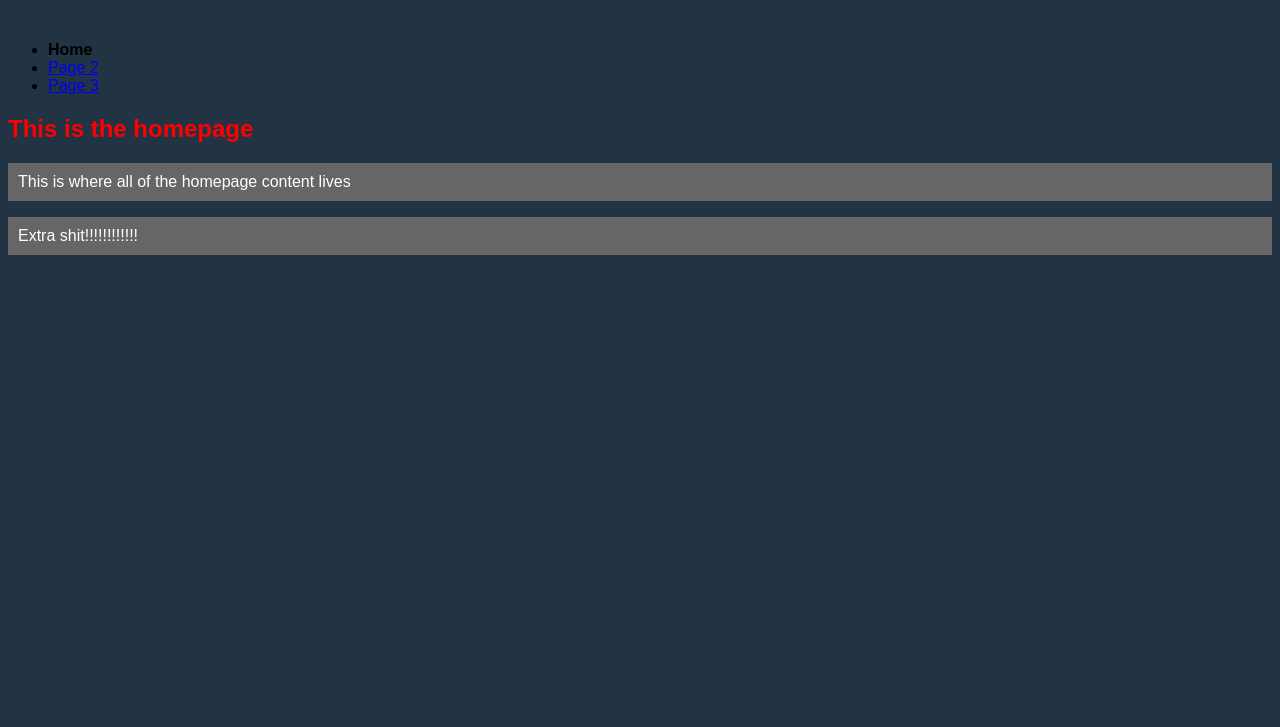
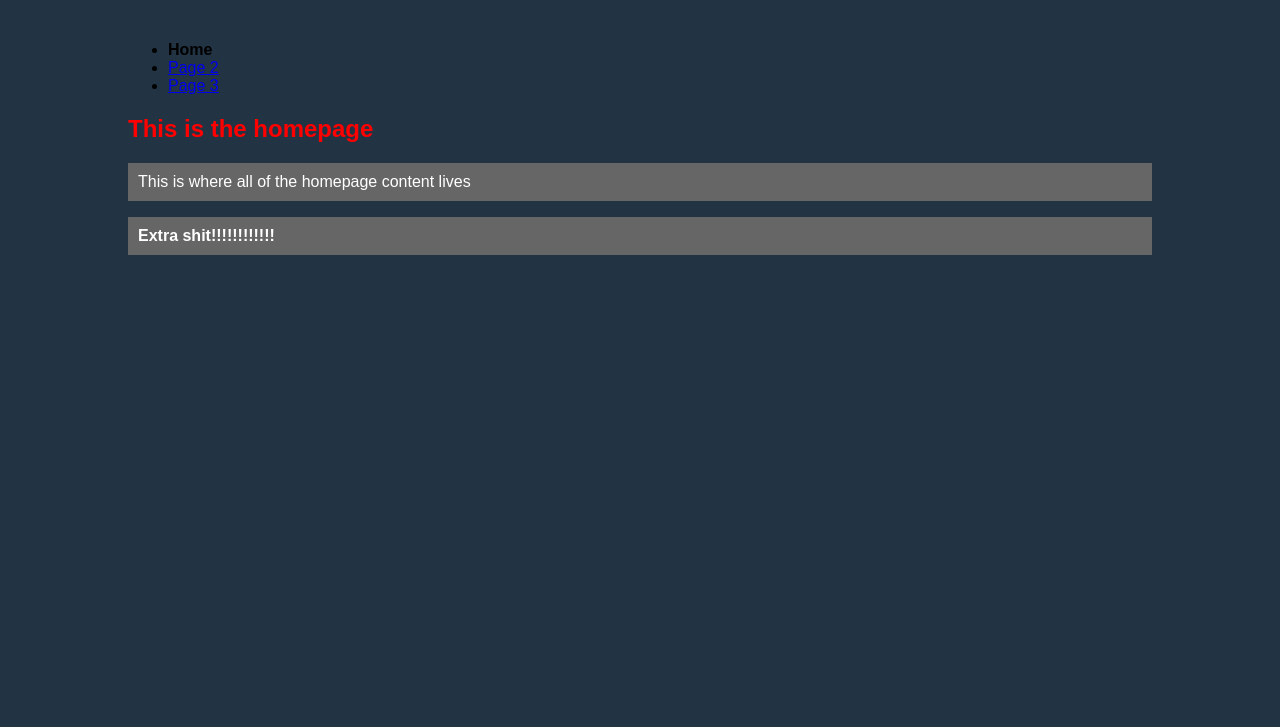
Before and after one commit to dharrisNUFC/html-css-js, a plain HTML site: page Index.html in a window 1280 px wide. Shown: the part 73-800 px from the top of the page. Drawn offline with Linux system fonts and the light colour scheme.

Commit message:
commit on 'master'

```diff
--- a/Index.html
+++ b/Index.html
@@ -15,6 +15,6 @@
         </ul>
         <h2>This is the homepage</h2>
         <p>This is where all of the homepage content lives</p>
-        <p>Extra shit!!!!!!!!!!!!</p>
+        <p><strong>Extra shit!!!!!!!!!!!!</strong></p>
     </body>
 </html>
--- a/styles/main.css
+++ b/styles/main.css
@@ -1,6 +1,8 @@
 body {
     background:#234;
     font-family: Arial, Helvetica, sans-serif;
+    margin-left: 10%;
+    margin-right: 10%;
 }
 
 h1 {
```
